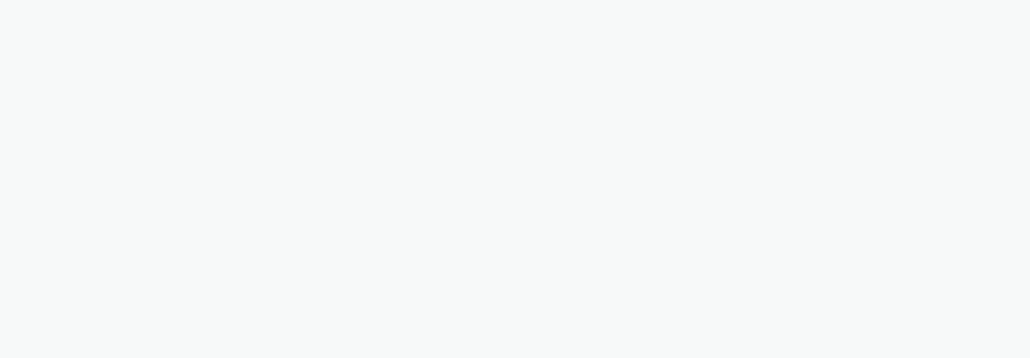
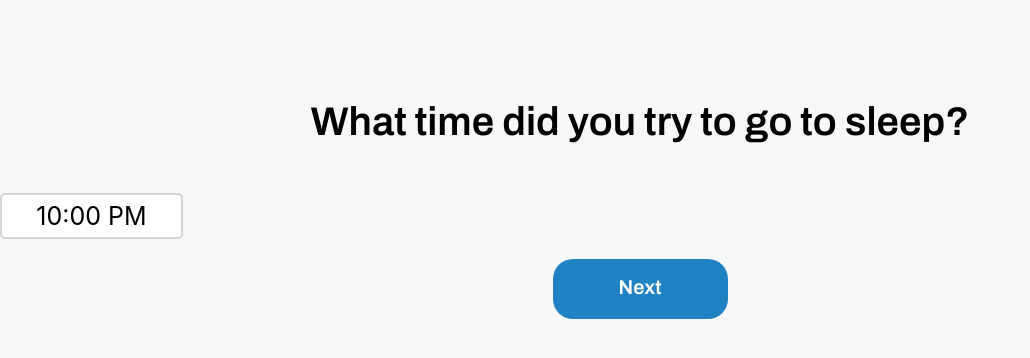
Before and after one commit to cml2021/sleepTracker, a React (Create React App) app in the folder sleep-ui/: page /entry-sleeptime in a window 1280 px wide. Before the commit this address had no page. Shown: the top 358 px of the page, without its empty margins (0-1030 px from the left). Built offline with nearby package versions, Linux system fonts and the light colour scheme; the HTML template or start-up script is replaced by a standard one.

Commit message:
Added SleepTime page, fixed date logic

```diff
--- a/sleep-ui/package.json
+++ b/sleep-ui/package.json
@@ -7,6 +7,7 @@
     "@testing-library/jest-dom": "^5.16.5",
     "@testing-library/react": "^13.4.0",
     "@testing-library/user-event": "^13.5.0",
+    "date-fns": "^2.29.3",
     "react": "^18.2.0",
     "react-datepicker": "^4.8.0",
     "react-dom": "^18.2.0",
--- a/sleep-ui/src/App.js
+++ b/sleep-ui/src/App.js
@@ -1,29 +1,35 @@
-import React, {useState} from "react";
-import {BrowserRouter as Router, Routes, Route} from "react-router-dom";
-import './App.css';
+import React, { useState } from "react";
+import { BrowserRouter as Router, Routes, Route } from "react-router-dom";
+import { add, set } from "date-fns";
+import "./App.css";
 import Home from "./pages/Home";
 import EntryDate from "./pages/CreateEntry/EntryDate";
 import EntryBedtime from "./pages/CreateEntry/EntryBedtime";
+import EntrySleeptime from "./pages/CreateEntry/EntrySleepTime";
 
 function App() {
 
-  const today = new Date();
-  const yesterday = today.setDate(today.getDate() - 1);
+  // Try date-fns for date management
+
+  const yesterday = add(new Date(), {days: -1})
+  const defaultBedtime = set(yesterday, {hours: 22, minutes: 0, seconds: 0, milliseconds: 0}) // yesterday at 10:00 PM
 
   const [date, setDate] = useState(yesterday);
-  const [bedtime, setBedtime] = useState('');
+  const [bedtime, setBedtime] = useState(defaultBedtime);
+  const [sleeptime, setSleeptime] = useState(defaultBedtime);
 
   return (
     <div>
       <Router>
         <Routes>
-          <Route path="/" element={<Home />}/>
-          <Route path="/entry-date" element={<EntryDate date={date} setDate={setDate} />}/>
-          <Route path="/entry-bedtime" element={<EntryBedtime date={date} setBedtime={setBedtime}/> }/>
+          <Route path="/" element={<Home />} />
+          <Route path="/entry-date" element={<EntryDate date={date} setDate={setDate} />} />
+          <Route path="/entry-bedtime" element={<EntryBedtime date={date} bedtime={bedtime} setBedtime={setBedtime} setSleeptime={setSleeptime} />} />
+          <Route path="/entry-sleeptime" element={<EntrySleeptime sleeptime={sleeptime} setSleeptime={setSleeptime} />} />
         </Routes>
       </Router>
     </div>
   );
-}
+};
 
 export default App;
--- a/sleep-ui/src/pages/CreateEntry/EntryBedtime.js
+++ b/sleep-ui/src/pages/CreateEntry/EntryBedtime.js
@@ -1,25 +1,60 @@
 import React from "react";
 import Button from "../../ui-components/Button";
 import DatePicker from "react-datepicker";
+import { add, getDate, getHours } from "date-fns";
 import "react-datepicker/dist/react-datepicker.css";
 
-function EntryBedtime({date, setBedtime}) {
+function EntryBedtime({ date, bedtime, setBedtime, setSleeptime }) {
+
+    // Sets bedtime and adjusts bedtime date based on whether bedtime is AM/PM. Also sets sleeptime to same as bedtime
+    const onSetBedtime = (bedtime) => {
+
+        // Bedtime in PM
+        if (getHours(bedtime) >= 12) {
+            // If bedtime date matches entry date, no date adjustment is required
+            if (getDate(bedtime) === getDate(date)) {
+                setBedtime(bedtime);
+                setSleeptime(bedtime);
+            } else {
+                // If bedtime date does not match entry date, adjust bedtime date to match
+                const adjustedBedtime = add(bedtime, { days: -1 });
+                setBedtime(adjustedBedtime);
+                setSleeptime(adjustedBedtime);
+            }
+        } else {
+            // Bedtime in AM
+            // If bedtime date matches entry date, adjust bedtime date to next day
+            if (getDate(bedtime) === getDate(date)) {
+                const adjustedBedtime = add(bedtime, { days: 1 })
+                setBedtime(adjustedBedtime);
+                setSleeptime(adjustedBedtime);
+            } else {
+                // If bedtime date does not match entry date, no date adjustment is required
+                setBedtime(bedtime);
+                setSleeptime(bedtime);
+            }
+        }
+    };
+
     return (
         <div>
             <h2>What time did you get into bed?</h2>
             <DatePicker
                 className="DatePicker"
-                selected={date}
-                onChange={(e) => setBedtime(e.target.value)}
+                selected={bedtime}
+                onChange={onSetBedtime}
                 showTimeSelect
                 showTimeSelectOnly
                 timeIntervals={15}
                 dateFormat="h:mm aa"
                 popperPlacement="bottom"
             />
-            <Button buttonText={"Next"}/>
+            <Button
+                buttonText={"Next"}
+                buttonPath={"/entry-sleeptime"}
+            />
         </div>
     )
-}
+};
 
 export default EntryBedtime;
--- a/sleep-ui/src/pages/CreateEntry/EntryDate.js
+++ b/sleep-ui/src/pages/CreateEntry/EntryDate.js
@@ -5,13 +5,16 @@ import "react-datepicker/dist/react-datepicker.css";
 
 function EntryDate({date, setDate}) {
 
+    const onSetDate = (date) => {
+        setDate(date);
+    }
+
     return (
         <div>
             <h2>What night is this entry for?</h2>
-            // TODO fix why not selecting date
             <DatePicker
                 selected={date}
-                onChange={(e) => setDate(e.target.value)}
+                onChange={onSetDate}
                 popperPlacement="bottom"
                 className="DatePicker"
             />
--- /dev/null
+++ b/sleep-ui/src/pages/CreateEntry/EntrySleepTime.js
@@ -0,0 +1,26 @@
+import React from "react";
+import Button from "../../ui-components/Button";
+import DatePicker from "react-datepicker";
+import "react-datepicker/dist/react-datepicker.css";
+
+function EntrySleeptime({ sleeptime, setSleeptime }) {
+    // TODO: add validation to check that sleeptime >= bedtime
+    return (
+        <div>
+            <h2>What time did you try to go to sleep?</h2>
+            <DatePicker
+                className="DatePicker"
+                selected={sleeptime}
+                onChange={(sleeptime) => setSleeptime(sleeptime)}
+                showTimeSelect
+                showTimeSelectOnly
+                timeIntervals={15}
+                dateFormat="h:mm aa"
+                popperPlacement="bottom"
+            />
+            <Button buttonText={"Next"} />
+        </div>
+    )
+}
+
+export default EntrySleeptime;
```
Also changed, not shown: sleep-ui/src/pages/Home.js (+4 -4 lines), sleep-ui/src/ui-components/Button.js (+5 -5 lines), 1 other file (tests, documents, lock files or other folders).
